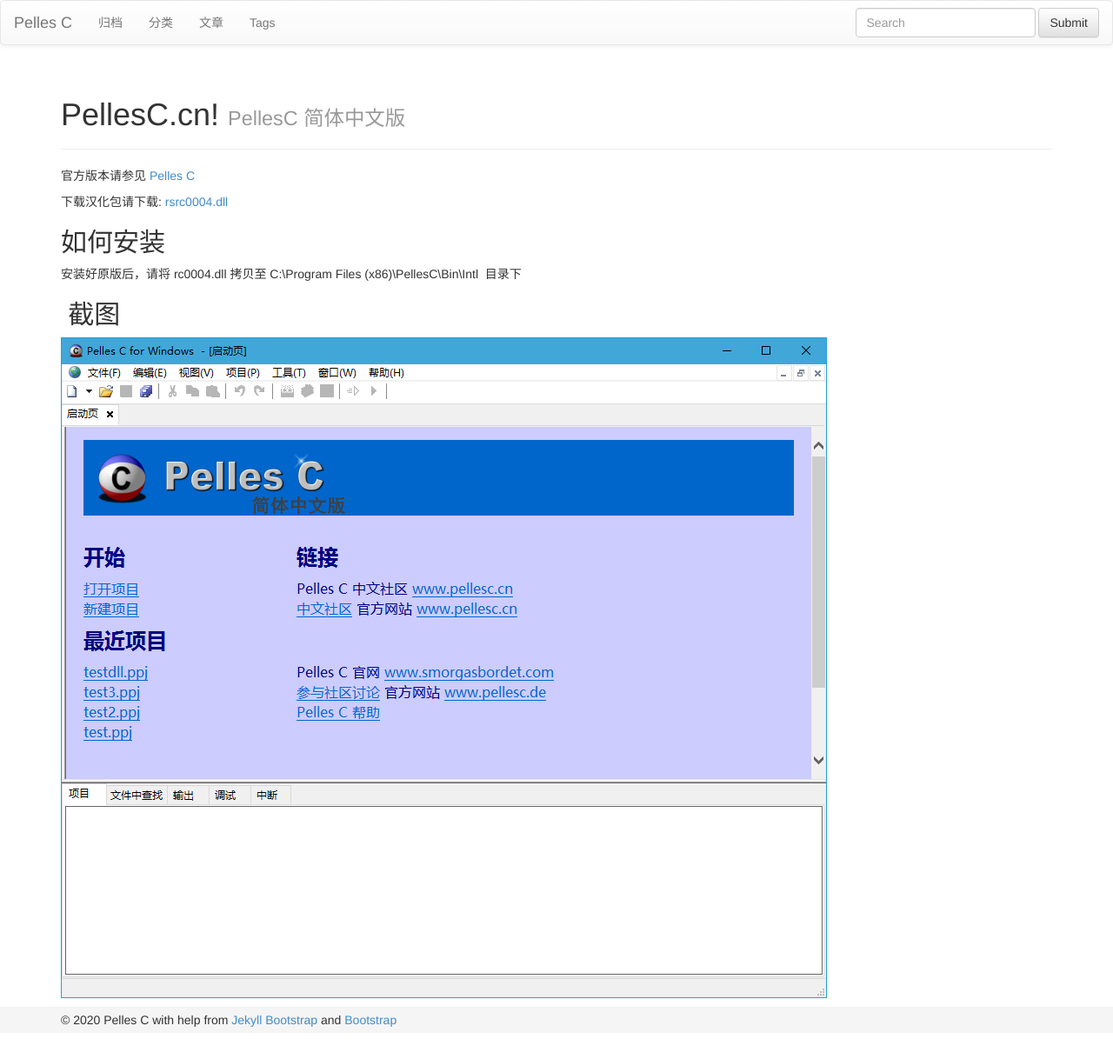
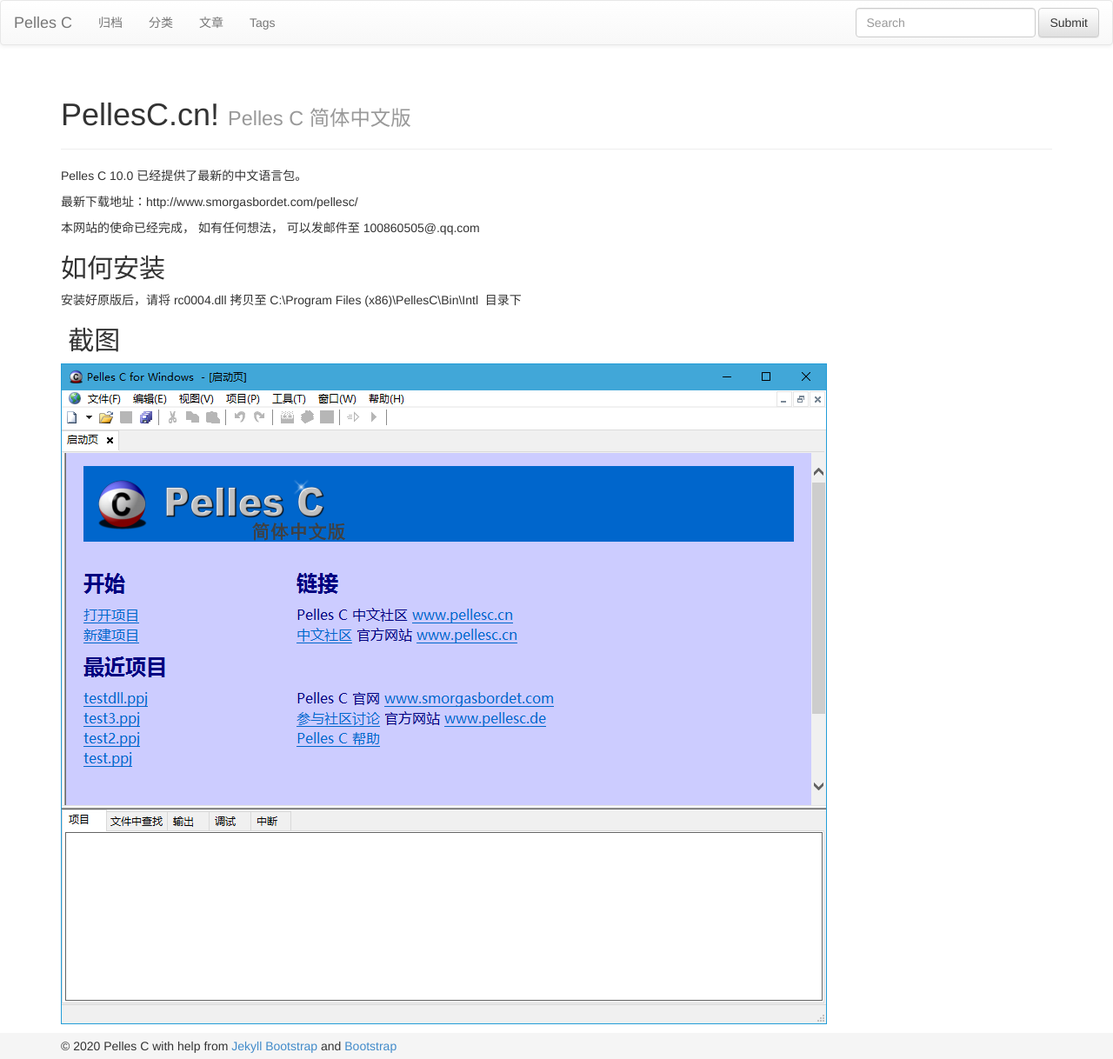
Before and after one commit to maikebing/www.pellesc.cn, a Jekyll site: the page built from index.md, in a window 1280 px wide. Shown: the whole page at 87% size. Built offline with Jekyll 4.4.1, drawn with Linux system fonts in a browser that asks for light colours; nearby versions of some CDN libraries; before the commit the page ends 1188 px from its top, so only the background shows below that.

Commit message:
Update index.md

```diff
--- a/index.md
+++ b/index.md
@@ -1,13 +1,17 @@
 ---
 layout: page
 title: PellesC.cn!
-tagline: PellesC 简体中文版
+tagline: Pelles C 简体中文版
+
 ---
 {% include JB/setup %}
 
-官方版本请参见 [Pelles C](http://www.christian-heffner.de/)
+Pelles C 10.0 已经提供了最新的中文语言包。
 
-下载汉化包请下载: [rsrc0004.dll](https://github.com/maikebing/www.pellesc.cn/releases/)
+最新下载地址：http://www.smorgasbordet.com/pellesc/
+
+本网站的使命已经完成， 如有任何想法， 可以发邮件至 100860505@.qq.com
+
 
 ## 如何安装
 
```
